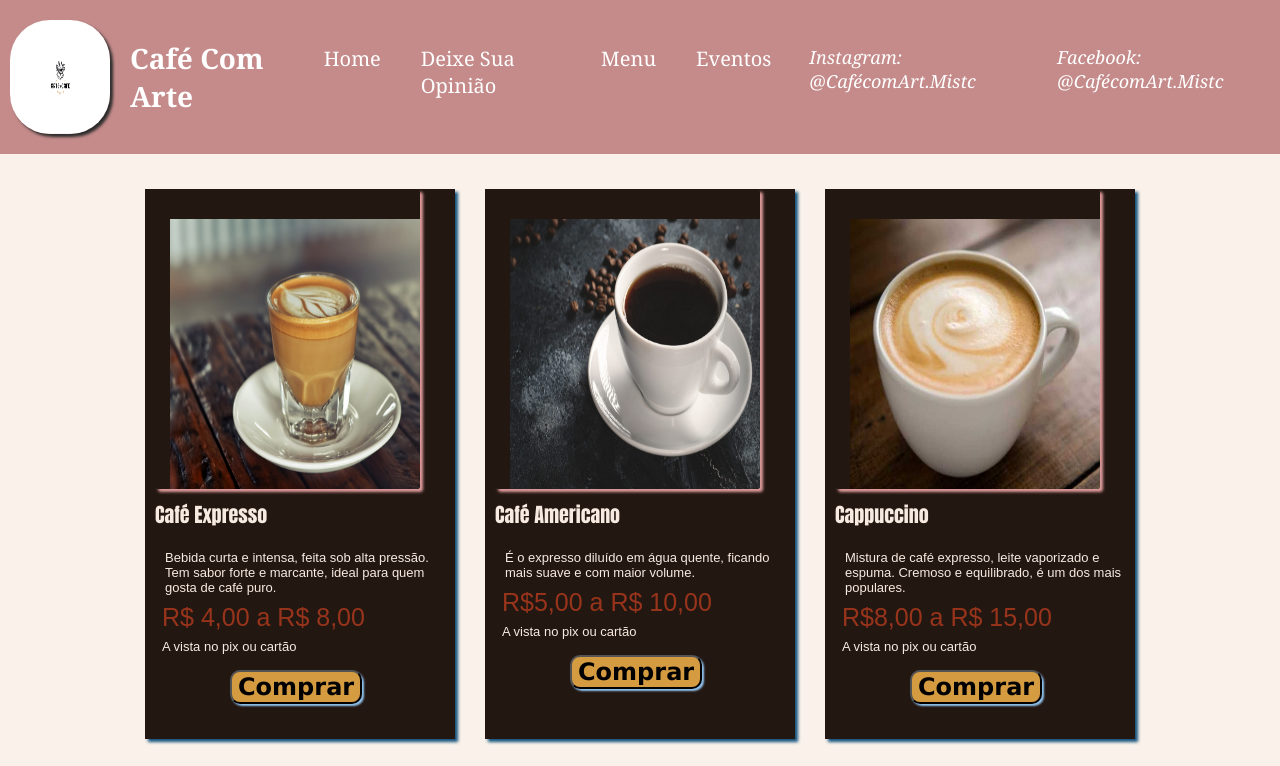
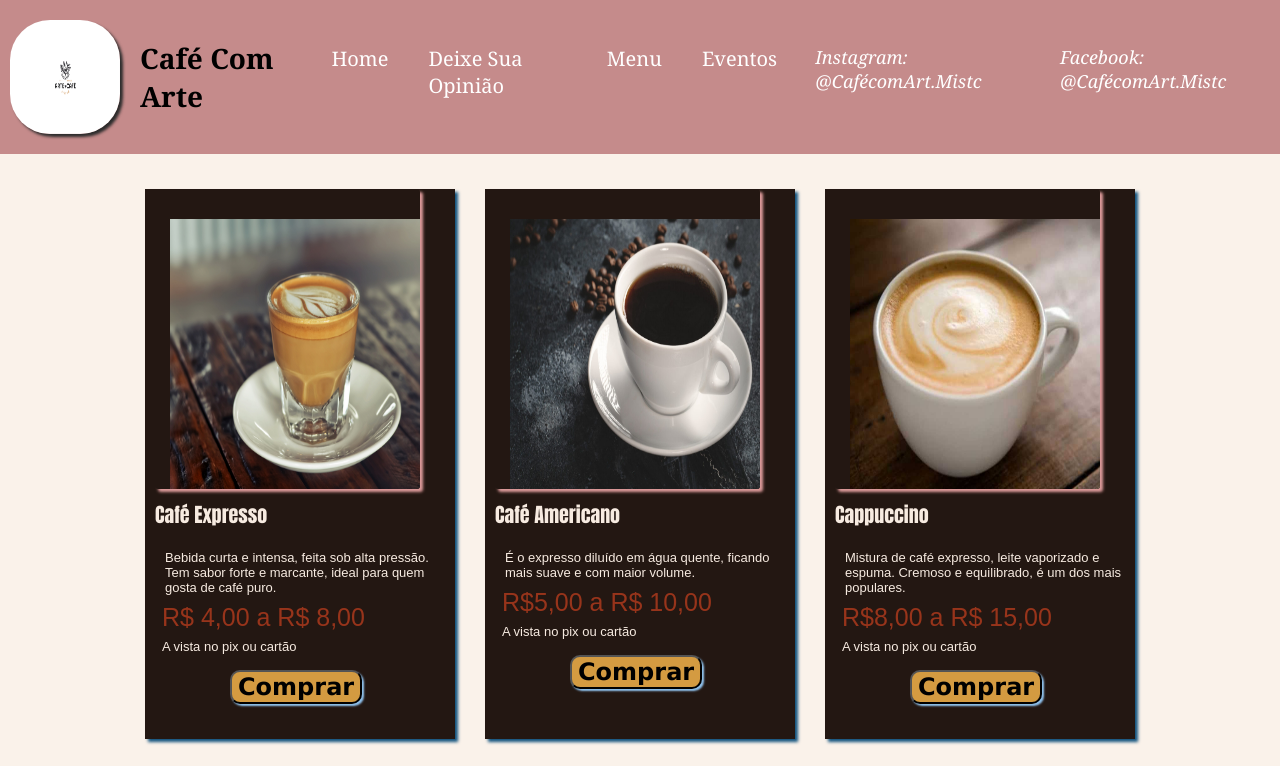
Before and after one commit to imersalab/Caf-com-Arte, a plain HTML site: page pag2.html in a window 1280 px wide. Shown: the top 766 px of the page. Drawn offline with Linux system fonts and the light colour scheme.

Commit message:
Savee
pequena auteração

```diff
--- a/callis.css
+++ b/callis.css
@@ -24,7 +24,7 @@ header{
 
  header img{
 
-  width: 100px;
+  width: 110px;
   height: auto;
   border-radius: 40px;
   box-shadow:3px 3px 3px rgb(223, 156, 156);
--- a/lala.css
+++ b/lala.css
@@ -24,7 +24,7 @@ header {
 
  header img{
 
-  width: 100px;
+  width: 110px;
   height: auto;
   border-radius: 40px;
   box-shadow:3px 3px 3px rgb(223, 156, 156);
--- a/najin.css
+++ b/najin.css
@@ -32,7 +32,7 @@ header {
 
  header img{
 
-  width: 100px;
+  width: 110px;
   height: auto;
   border-radius: 40px;
   box-shadow:3px 3px 3px rgb(223, 156, 156);
--- a/qilin.css
+++ b/qilin.css
@@ -121,7 +121,7 @@ header {
 
  header img{
 
-  width: 100px;
+  width: 110px;
   height: auto;
   border-radius: 40px;
   box-shadow:3px 3px 3px #2c2c2c;
@@ -245,3 +245,6 @@ footer {
     height: 100%;
     object-fit: cover;
 }
+h1{
+    color: black;
+}
```
